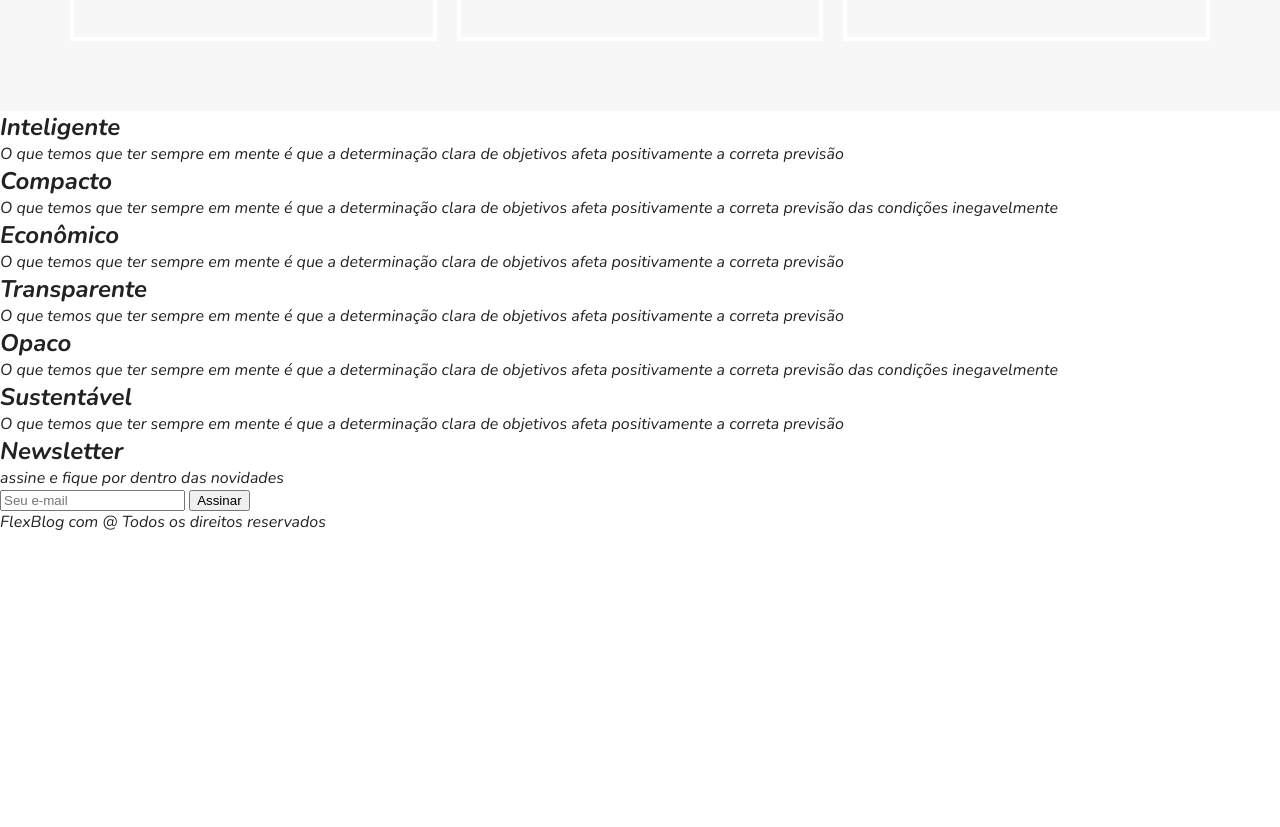
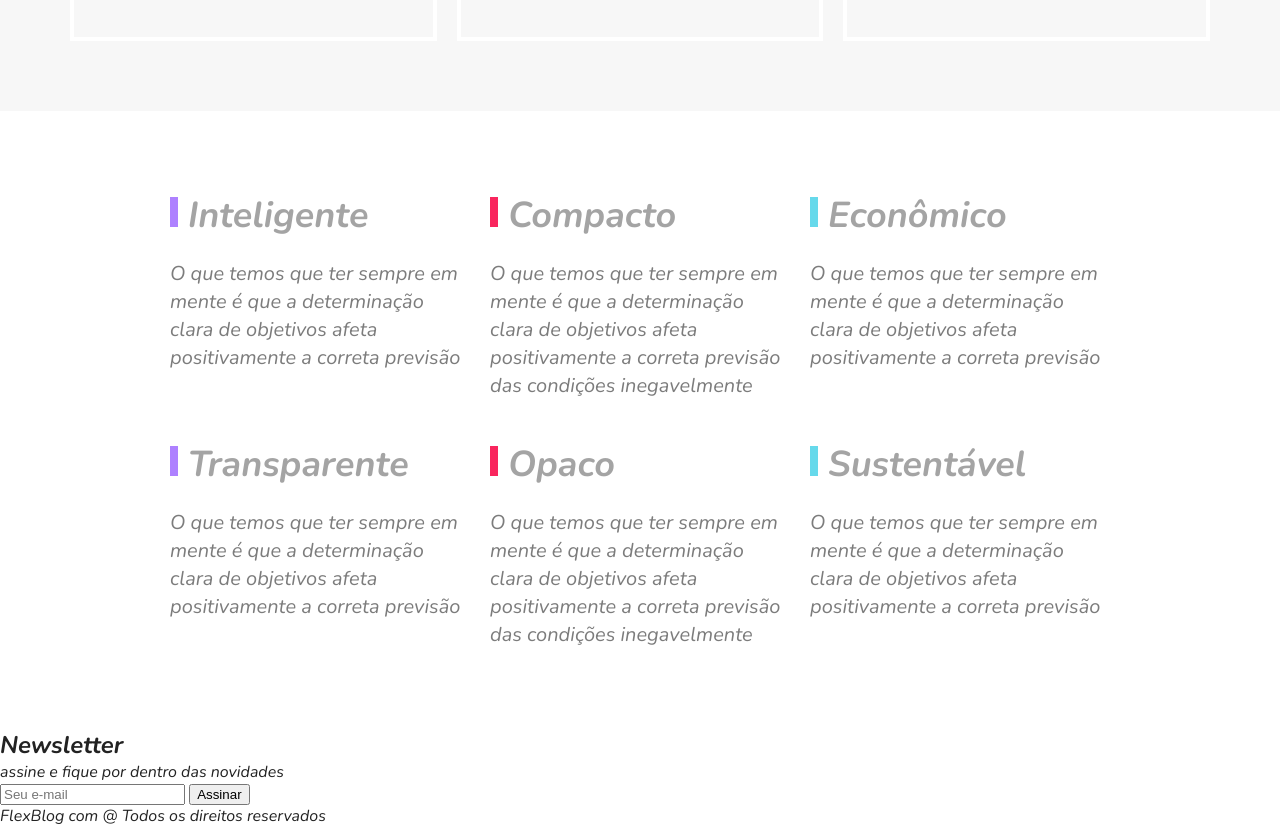
Before and after one commit to Danyllo-Mendanha-dev/FlexBlog, a plain HTML site: page index.html in a window 1280 px wide. Shown: the part 2477-3304 px from the top of the page. Before the commit the page ends 3010 px from the top, so only its background shows below. Drawn offline with nearby package versions, Linux system fonts and the light colour scheme.

Commit message:
flexBlog-Qualidade

```diff
--- a/css/style.css
+++ b/css/style.css
@@ -136,7 +136,7 @@ img {
   color: #7c7c7c;
 }
 
-.sobre-img  {
+.sobre-img {
   flex: 1 1 160px;
   margin: 0 10px;
 }
@@ -191,7 +191,6 @@ img {
   display: flex;
   flex-wrap: wrap;
   align-items: flex-end;
-
 }
 
 .preco-item {
@@ -241,7 +240,7 @@ img {
 }
 
 .preco-item li::after {
-  content: '';
+  content: "";
   display: block;
   width: 6px;
   height: 6px;
@@ -261,7 +260,7 @@ img {
   text-align: center;
 }
 
-@media(max-width: 800px) {
+@media (max-width: 800px) {
   .preco {
     padding-left: 10px;
     padding-right: 10px;
@@ -273,3 +272,49 @@ img {
     order: -1;
   }
 }
+
+/* Qualidade */
+
+.qualidade {
+  max-width: 960px;
+  margin: 60px auto;
+  display: flex;
+  flex-wrap: wrap;
+}
+
+.qualidade-item {
+  flex: 1 1 300px;
+  margin: 20px 10px;
+}
+
+.qualidade-item h2 {
+  font-size: 2.25em;
+  color: #a4a4a4;
+  margin-bottom: 20px;
+}
+
+.qualidade-item h2::before {
+  content: "";
+  display: inline-block;
+  width: 8px;
+  height: 30px;
+  margin-right: 10px;
+}
+
+.qualidade-item:nth-of-type(3n + 1) h2::before {
+  background: #ae81ff;
+}
+
+.qualidade-item:nth-of-type(3n + 2) h2::before {
+  background: #f9265e;
+}
+
+.qualidade-item:nth-of-type(3n + 3) h2::before {
+  background: #66d9eb;
+}
+
+.qualidade-item p {
+  font-size: 1.25em;
+  line-height: 1.4;
+  color: #7c7c7c;
+}
```
